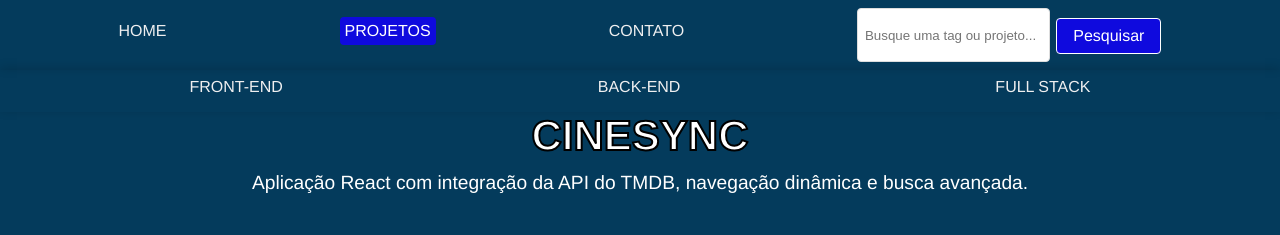
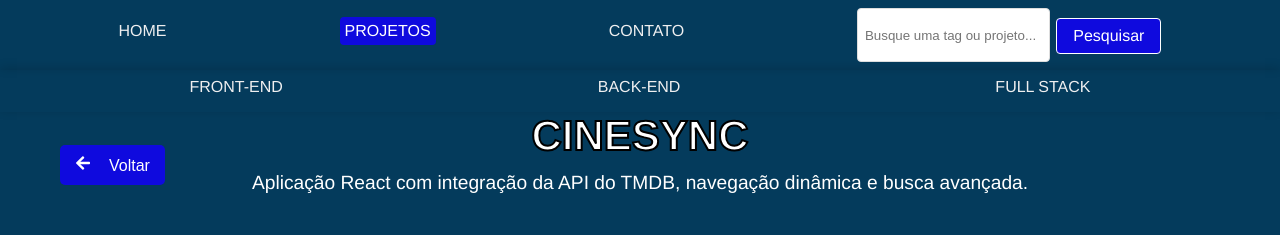
Before and after one commit to adrianoadacosta/portfolio2.0, a React (Vite) app: page /portfolio2.0/projects/1/info in a window 1280 px wide. Shown: the top 235 px of the page. Built offline with nearby package versions, Linux system fonts and the light colour scheme.

Commit message:
adicionado botão de voltar + botao de topo

```diff
--- a/src/App.jsx
+++ b/src/App.jsx
@@ -17,6 +17,7 @@ import FullStack from './pages/Projects/FullStack'
 import NotFound from './pages/NotFound/NotFound'
 import Info from './pages/Info/Info'
 import Search from './pages/Search/Search'
+import ScrollToTop from './components/ScrollToTop'
 
 
 function App() {
@@ -51,7 +52,7 @@ function App() {
           </Routes>
         </div>
         <Footer/>
-
+        <ScrollToTop />
     </>
   )
 }
--- a/src/components/Navbar.module.css
+++ b/src/components/Navbar.module.css
@@ -53,14 +53,12 @@ input[type='text'] {
 @media only screen and (max-width: 480px) {
 	.navbar {
 		margin-left: 0;
-
 	}
 }
 
 @media only screen and (max-width: 768px) {
 	.navbar {
 		flex-direction: column; /* Muda a direção dos itens da navbar */
-
 	}
 
 	.navbar .links_list {
--- /dev/null
+++ b/src/components/ScrollToTop.jsx
@@ -0,0 +1,44 @@
+// ScrollToTop.jsx
+import { useEffect, useState } from 'react';
+import { FaAngleUp } from 'react-icons/fa';
+
+
+const ScrollToTop = () => {
+  const [isVisible, setIsVisible] = useState(false);
+
+  const handleScroll = () => {
+    if (window.scrollY > 80) {
+      setIsVisible(true);
+    } else {
+      setIsVisible(false);
+    }
+  };
+
+  const handleClick = () => {
+    window.scrollTo({
+      top: 0,
+      behavior: 'smooth', // Animação suave
+    });
+  };
+
+  useEffect(() => {
+    window.addEventListener('scroll', handleScroll);
+    return () => {
+      window.removeEventListener('scroll', handleScroll);
+    };
+  }, []);
+
+  return (
+    <button
+      className={`scroll-to-top ${isVisible ? 'visible' : ''}`}
+      onClick={handleClick}
+      style={{
+        display: isVisible ? 'block' : 'none',
+      }}
+    >
+     <FaAngleUp className="top-icon"/>
+    </button>
+  );
+};
+
+export default ScrollToTop;
--- a/src/index.css
+++ b/src/index.css
@@ -23,3 +23,60 @@ a:hover,
 nav button:hover {
 	color: #000;
 }
+
+/*  Botão de voltar */
+.back-button {
+	background-color: #0f0ade;
+	color: white;
+	padding: 10px 15px;
+	border-radius: 5px;
+	font-size: 16px;
+	position: absolute;
+	top: 135px;
+	left: 60px;
+	border: none;
+	cursor: pointer;
+}
+.back-icon {
+	margin-right: 18px; /* Espaço entre o ícone e o texto */
+}
+
+/* botao de voltar top da pg */
+.scroll-to-top {
+	position: fixed;
+	bottom: 50px; /* Distância do fundo */
+	right: 35px; /* Distância da direita */
+	background-color: #0f0ade;
+	color: #fff;
+	border: none;
+	border-radius: 50%; /* Botão redondo */
+	width: 80px; /* Largura do botão */
+	height: 80px; /* Altura do botão */
+	cursor: pointer;
+	transition: opacity 0.3s;
+	opacity: 0.7;
+}
+.scroll-to-top.visible {
+	opacity: 1; /* Totalmente opaco quando visível */
+}
+.scroll-to-top:hover {
+	opacity: 1; /* Totalmente opaco quando passa o mouse */
+}
+.top-icon {
+	font-size: 50px;
+}
+
+/* responsivo */
+@media only screen and (max-width: 768px) {
+	.back-button {
+		display: flex;
+		position: relative;
+		left: 0;
+		top: 5px;
+		margin: 10px; /* Ajuste o margin conforme necessário */
+	}
+	.scroll-to-top {
+		bottom: 35px; /* Distância do fundo */
+		right: 20px; /* Distância da direita */
+	}
+}
--- a/src/pages/Info/Info.jsx
+++ b/src/pages/Info/Info.jsx
@@ -1,11 +1,17 @@
 import styles from './Info.module.css';
-import { useParams } from 'react-router-dom';
+import { useParams, useNavigate } from 'react-router-dom';
+import { FaArrowLeft } from 'react-icons/fa';
 
 import ToolsList from '../../components/ToolsList';
 import projects from '../../data/projects';
 
 const Info = () => {
   const { id } = useParams(); // Obtém o ID da URL
+  const navigate = useNavigate();
+
+  const handleBackClick = () => {
+    navigate(-1);
+  }
 
   const openLink = (url) => {
     window.open(url, '_blank');
@@ -22,6 +28,10 @@ const Info = () => {
 
   return (
     <div className={styles.container}>
+       <button onClick={handleBackClick} className="back-button">
+       <FaArrowLeft className="back-icon" />
+       Voltar</button>
+
       <h1>{project.title}</h1>
       <p className={styles.infoP}>{project.description}</p>
 
```
